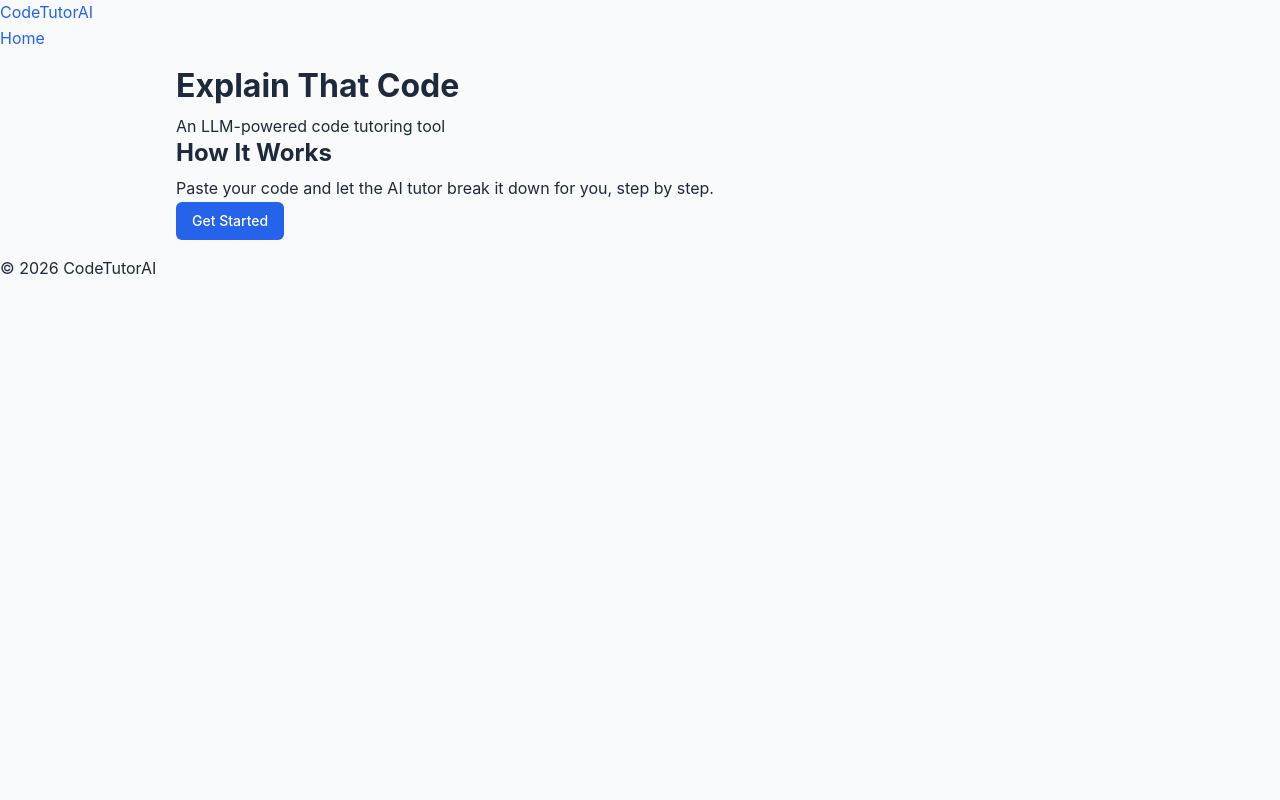
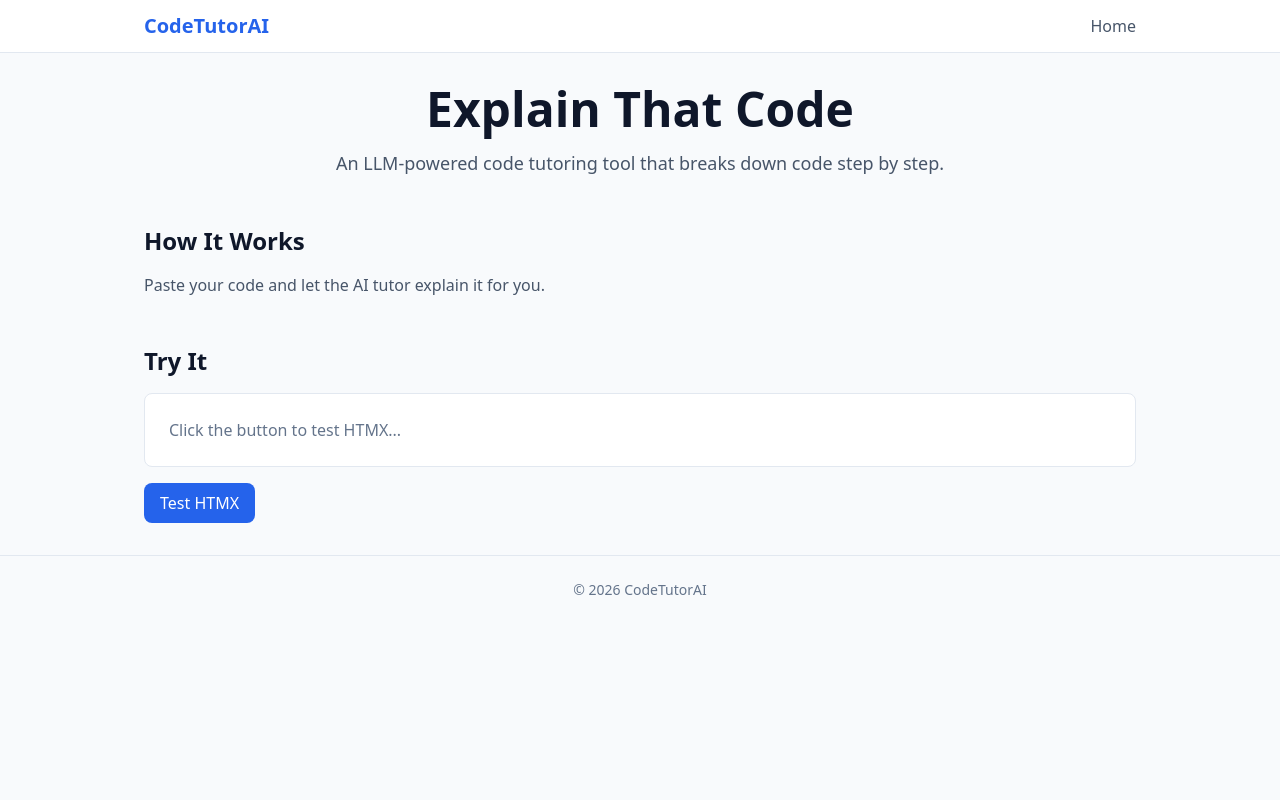
Before and after one commit to matt-hendrie/CodeTutorAI, a FastAPI app: page / in a window 1280 px wide. Run offline with FastAPI, Linux system fonts and the light colour scheme; some libraries are stand-ins or nearby versions.

Commit message:
feat: configure HTMX frontend with Tailwind CSS (MAT-14)
- Add HTMX v2.0.4 via CDN with meta tag configuration
  (defaultSwapStyle, timeout, selfRequestsOnly, globalViewTransitions)
- Integrate Tailwind CSS via Play CDN
- Convert base.html to Tailwind utility classes
- Convert home.html to Tailwind utility classes with HTMX demo
- Add HTMX indicator/loading styles in style.css
- Add HTMX event logging in main.js
- Add /demo endpoint returning HTML partial for HTMX testing
- Create templates/partials/ directory for HTMX fragments
- Add htmx_version and tailwind_enabled to config settings

```diff
--- a/app/config.py
+++ b/app/config.py
@@ -24,6 +24,10 @@ class Settings(BaseSettings):
     host: str = "0.0.0.0"
     port: int = 8000
 
+    # Frontend CDN settings
+    htmx_version: str = "2.0.4"
+    tailwind_enabled: bool = True
+
     # Path settings
     templates_dir: str = "app/templates"
     static_dir: str = "app/static"
--- a/app/routes/pages.py
+++ b/app/routes/pages.py
@@ -8,3 +8,12 @@ templates = Jinja2Templates(directory="app/templates")
 @router.get("/")
 async def home(request: Request):
     return templates.TemplateResponse("pages/home.html", {"request": request})
+
+
+@router.get("/demo")
+async def demo(request: Request):
+    """HTMX demo endpoint returning an HTML partial."""
+    return templates.TemplateResponse(
+        "partials/demo.html",
+        {"request": request},
+    )
--- a/app/static/css/style.css
+++ b/app/static/css/style.css
@@ -1,65 +1,35 @@
-/* CodeTutorAI - Base Styles */
+/* CodeTutorAI - Custom Styles */
+/* Tailwind CSS handles most styling via CDN. This file contains only custom styles. */
 
-:root {
-    --color-primary: #2563eb;
-    --color-primary-dark: #1d4ed8;
-    --color-bg: #f8fafc;
-    --color-text: #1e293b;
-    --color-border: #e2e8f0;
-    --font-sans: 'Inter', system-ui, -apple-system, sans-serif;
+/* HTMX Indicator */
+.htmx-indicator {
+    display: none;
 }
 
-*,
-*::before,
-*::after {
-    box-sizing: border-box;
-    margin: 0;
-    padding: 0;
+.htmx-request .htmx-indicator,
+.htmx-request.htmx-indicator {
+    display: inline-block;
 }
 
-body {
-    font-family: var(--font-sans);
-    background-color: var(--color-bg);
-    color: var(--color-text);
-    line-height: 1.6;
-    min-height: 100vh;
+.htmx-request.htmx-indicator svg {
+    display: inline-block;
 }
 
-.container {
-    max-width: 960px;
-    margin: 0 auto;
-    padding: 1rem;
+/* Smooth page transitions with View Transitions API */
+@keyframes fade-in {
+    from {
+        opacity: 0;
+    }
+    to {
+        opacity: 1;
+    }
 }
 
-h1, h2, h3 {
-    line-height: 1.2;
-    margin-bottom: 0.5rem;
+.htmx-swapping {
+    opacity: 0;
+    transition: opacity 100ms ease-out;
 }
 
-a {
-    color: var(--color-primary);
-    text-decoration: none;
+.htmx-settling {
+    animation: fade-in 200ms ease-in;
 }
-
-a:hover {
-    color: var(--color-primary-dark);
-    text-decoration: underline;
-}
-
-.btn {
-    display: inline-block;
-    padding: 0.5rem 1rem;
-    border: none;
-    border-radius: 0.375rem;
-    background-color: var(--color-primary);
-    color: #fff;
-    font-size: 0.875rem;
-    font-weight: 500;
-    cursor: pointer;
-    transition: background-color 0.15s;
-}
-
-.btn:hover {
-    background-color: var(--color-primary-dark);
-    text-decoration: none;
-}
--- a/app/static/js/main.js
+++ b/app/static/js/main.js
@@ -1,5 +1,28 @@
 // CodeTutorAI - Main JavaScript
 
 document.addEventListener("DOMContentLoaded", () => {
-    console.log("CodeTutorAI loaded");
+  console.log("CodeTutorAI loaded");
+
+  // HTMX configuration overrides (supplements meta tag config)
+  if (typeof htmx !== "undefined") {
+    // Log HTMX events for debugging
+    htmx.on("htmx:afterRequest", (event) => {
+      console.log(
+        `HTMX request completed: ${event.detail.pathInfo.requestPath}`,
+      );
+    });
+
+    htmx.on("htmx:responseError", (event) => {
+      console.error(
+        `HTMX response error: ${event.detail.xhr.status}`,
+        event.detail,
+      );
+    });
+
+    htmx.on("htmx:sendError", (event) => {
+      console.error("HTMX send error — check network connection", event.detail);
+    });
+
+    console.log("HTMX initialized", htmx.config);
+  }
 });
--- a/app/templates/base.html
+++ b/app/templates/base.html
@@ -1,30 +1,57 @@
 <!DOCTYPE html>
-<html lang="en">
+<html lang="en" class="h-full">
 <head>
     <meta charset="UTF-8">
     <meta name="viewport" content="width=device-width, initial-scale=1.0">
     <title>{% block title %}CodeTutorAI{% endblock %}</title>
+
+    <!-- Tailwind CSS via Play CDN -->
+    <script src="https://cdn.tailwindcss.com"></script>
+
+    <!-- HTMX -->
+    <script src="https://cdn.jsdelivr.net/npm/htmx.org@2.0.4/dist/htmx.min.js"></script>
+
+    <!-- HTMX Configuration -->
+    <meta name="htmx-config" content='{
+        "defaultSwapStyle": "innerHTML",
+        "historyCacheSize": 20,
+        "timeout": 10000,
+        "selfRequestsOnly": true,
+        "globalViewTransitions": true,
+        "indicatorClass": "htmx-indicator",
+        "requestClass": "htmx-request"
+    }'>
+
+    <!-- Custom Styles -->
     <link rel="stylesheet" href="{{ url_for('static', path='/css/style.css') }}">
     {% block extra_css %}{% endblock %}
 </head>
-<body>
-    <header>
-        <nav>
-            <a href="{{ url_for('home') }}" class="logo">CodeTutorAI</a>
-            <ul>
-                <li><a href="{{ url_for('home') }}">Home</a></li>
+<body class="h-full bg-slate-50 text-slate-800 antialiased">
+    <!-- Navigation -->
+    <header class="bg-white border-b border-slate-200">
+        <nav class="max-w-5xl mx-auto px-4 py-3 flex items-center justify-between">
+            <a href="{{ url_for('home') }}" class="text-xl font-bold text-blue-600 hover:text-blue-800 transition-colors">
+                CodeTutorAI
+            </a>
+            <ul class="flex items-center gap-6">
+                <li><a href="{{ url_for('home') }}" class="text-slate-600 hover:text-blue-600 transition-colors">Home</a></li>
             </ul>
         </nav>
     </header>
 
-    <main>
+    <!-- Main Content -->
+    <main class="max-w-5xl mx-auto px-4 py-8">
         {% block content %}{% endblock %}
     </main>
 
-    <footer>
-        <p>&copy; 2026 CodeTutorAI</p>
+    <!-- Footer -->
+    <footer class="border-t border-slate-200 mt-auto">
+        <div class="max-w-5xl mx-auto px-4 py-6 text-center text-sm text-slate-500">
+            &copy; 2026 CodeTutorAI
+        </div>
     </footer>
 
+    <!-- App JS -->
     <script src="{{ url_for('static', path='/js/main.js') }}"></script>
     {% block extra_js %}{% endblock %}
 </body>
--- a/app/templates/pages/home.html
+++ b/app/templates/pages/home.html
@@ -3,21 +3,38 @@
 {% block title %}Explain That Code{% endblock %}
 
 {% block content %}
-<div class="container">
-    <header class="hero">
-        <h1>Explain That Code</h1>
-        <p class="subtitle">An LLM-powered code tutoring tool</p>
+<div class="space-y-12">
+    <!-- Hero Section -->
+    <header class="text-center space-y-4">
+        <h1 class="text-4xl font-extrabold text-slate-900 sm:text-5xl">Explain That Code</h1>
+        <p class="text-lg text-slate-600 max-w-2xl mx-auto">An LLM-powered code tutoring tool that breaks down code step by step.</p>
     </header>
 
-    <main class="main-content">
-        <section class="intro">
-            <h2>How It Works</h2>
-            <p>Paste your code and let the AI tutor break it down for you, step by step.</p>
-        </section>
+    <!-- How It Works -->
+    <section class="space-y-4">
+        <h2 class="text-2xl font-bold text-slate-900">How It Works</h2>
+        <p class="text-slate-600">Paste your code and let the AI tutor explain it for you.</p>
+    </section>
 
-        <section class="cta">
-            <a href="#" class="btn btn-primary">Get Started</a>
-        </section>
-    </main>
+    <!-- HTMX Demo -->
+    <section class="space-y-4">
+        <h2 class="text-2xl font-bold text-slate-900">Try It</h2>
+        <div id="demo-output" class="p-6 bg-white rounded-lg border border-slate-200">
+            <p class="text-slate-500">Click the button to test HTMX...</p>
+        </div>
+        <button
+            hx-get="/demo"
+            hx-target="#demo-output"
+            hx-swap="innerHTML"
+            hx-indicator="#demo-loading"
+            class="inline-flex items-center gap-2 px-4 py-2 bg-blue-600 text-white font-medium rounded-lg hover:bg-blue-700 transition-colors"
+        >
+            <span>Test HTMX</span>
+            <svg id="demo-loading" class="htmx-indicator animate-spin h-4 w-4 text-white" xmlns="http://www.w3.org/2000/svg" fill="none" viewBox="0 0 24 24">
+                <circle class="opacity-25" cx="12" cy="12" r="10" stroke="currentColor" stroke-width="4"></circle>
+                <path class="opacity-75" fill="currentColor" d="M4 12a8 8 0 018-8V0C5.373 0 0 5.373 0 12h4z"></path>
+            </svg>
+        </button>
+    </section>
 </div>
 {% endblock %}
```
Also changed, not shown: app/templates/partials/demo.html (added, +10 -0 lines).
